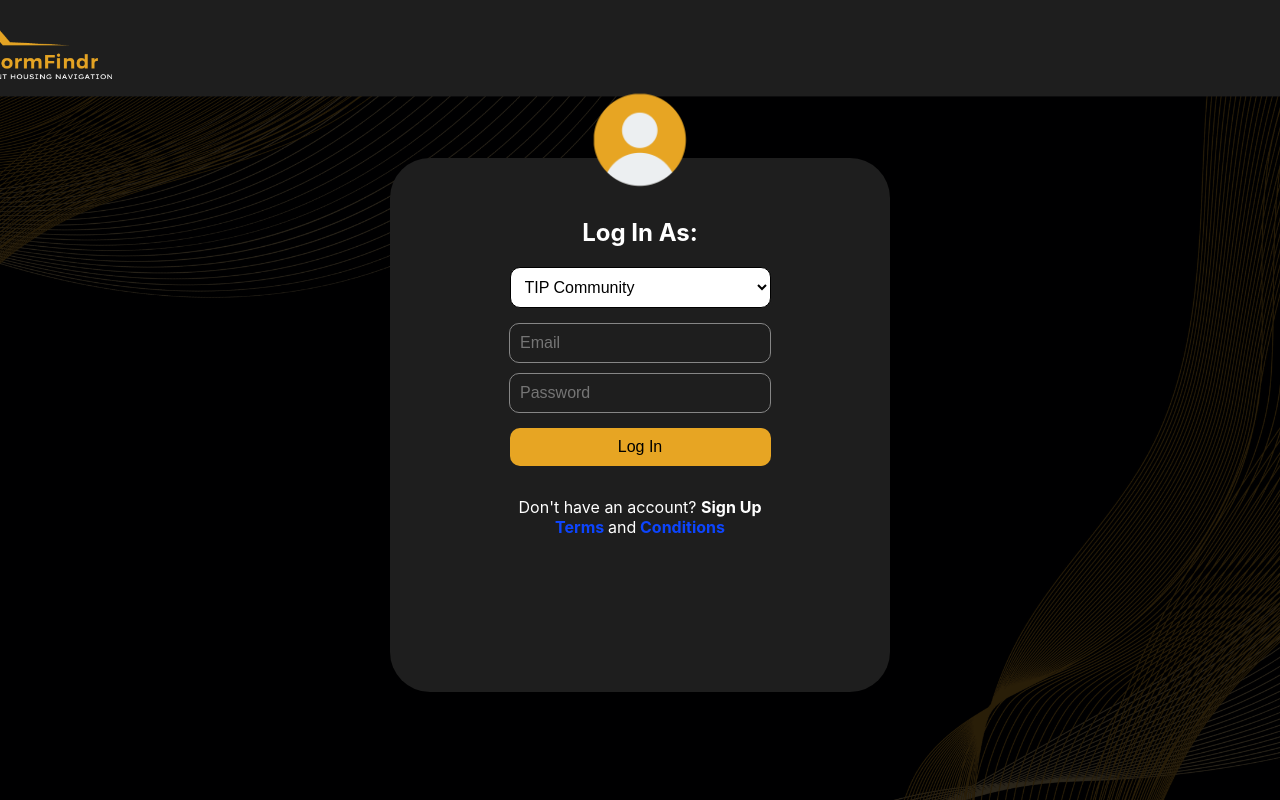
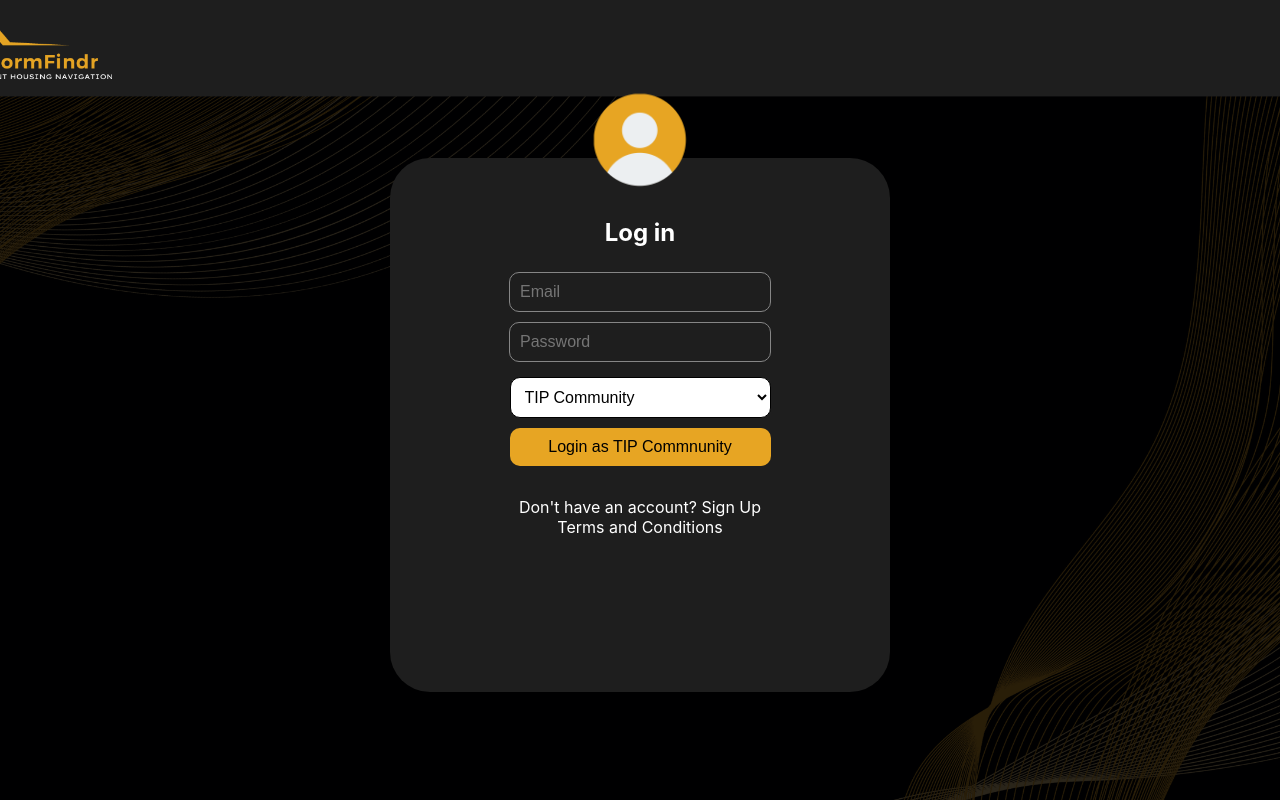
Before and after one commit to twinklegenon/dormfindr, a React (Create React App) app: page /login in a window 1280 px wide. Built offline with nearby package versions, Linux system fonts and the light colour scheme; the HTML template or start-up script is replaced by a standard one.

Commit message:
Update LogInScreen.js

```diff
--- a/src/user/LogInScreen.js
+++ b/src/user/LogInScreen.js
@@ -1,52 +1,90 @@
-// LogInScreen.js
-
-import React, { useState } from "react";
-import { useNavigate } from "react-router-dom";
-import "./LogInScreen.css";
-import backgroundImage from "../images/bg.png";
-import user from "../images/user.png";
+import React, { useState } from 'react';
+import { useNavigate } from 'react-router-dom';
+import axios from 'axios'; // Import axios for API calls
+import './LogInScreen.css';
+import backgroundImage from '../images/bg.png';
+import user from '../images/user.png';
 
 const LogInScreen = () => {
   const navigate = useNavigate();
-  const [selectedRole, setSelectedRole] = useState("TIP Community");
+  const [email, setEmail] = useState(''); // State for email
+  const [password, setPassword] = useState(''); // State for password
+  const [error, setError] = useState('');
+  const [selectedRole, setSelectedRole] = useState("TIP Commnunity", "Dormitory Provider");
+
+  const handleRoleChange = (event) => {
+    setSelectedRole(event.target.value)
+  };
 
 
-  const handleLogIn = () => {
-    // Perform your authentication logic here
-    // If authentication is successful, navigate to the HomeScreen
-    navigate("/home");
+  const handleLogIn = async () => {
+    let emailValidation = true;
+
+    if (selectedRole === "TIP Community") {
+      emailValidation = email.endsWith("@tip.edu.ph");
+      if (!emailValidation) {
+        setError('Only email addresses with the "@tip.edu.ph" domain are allowed for TIP Community.')
+        return;
+      }
+    }
+
+    if (selectedRole === "Dormitory Provider") {
+      emailValidation = email.endsWith("@gmail.com");
+      if (!emailValidation) {
+        setError('This organization email is not suitable for this Log In. Please use personal email.')
+        return;
+      }
+    };
+
+    try {
+      const response = await axios.post('http://localhost:4000/api/dormfindr/login', { email, password });
+      if (response.status === 200) {
+        navigate('/home');
+      } else {
+        setError('Login failed, please try again.');
+      }
+    } catch (error) {
+      setError(error.response ? error.response.data.message : 'Login failed, please try again.');
+    }
   };
 
   const handleTerms = () => {
-    navigate("/terms");
+    navigate('/terms');
   };
 
   return (
     <div className="login-screen" style={{ backgroundImage: `url(${backgroundImage})` }}>
-      <img src={user} alt="Logo" />
+      <img src={user} alt="User Logo" />
       <div className="login-container">
-        <h2>Log In As:</h2>
-        <div className="role-selection">
-          <select value={selectedRole} onChange={(e) => setSelectedRole(e.target.value)}>
+        <h2>Log in</h2>
+        {error && <div className="error-message">{error}</div>}
+        <div className="input-container">
+          <input
+            type="text"
+            placeholder="Email"
+            value={email}
+            onChange={(e) => setEmail(e.target.value)}
+          />
+        </div>
+        <div className="input-container">
+          <input
+            type="password"
+            placeholder="Password"
+            value={password}
+            onChange={(e) => setPassword(e.target.value)}
+          />
+        </div>
+        <div className="role-dropdown-container">
+          <select value={selectedRole} onChange={handleRoleChange}>
             <option value="TIP Community">TIP Community</option>
             <option value="Dormitory Provider">Dormitory Provider</option>
           </select>
         </div>
-        <div className="input-container">
-          <input type="text" placeholder="Email" />
-        </div>
-        <div className="input-container">
-          <input type="password" placeholder="Password" />
-        </div>
-        <button className="login-click" onClick={handleLogIn}>
-          Log In
-        </button>
+        <button className="login-click" onClick={handleLogIn}>Login as {selectedRole}</button>
         <p>
-          Don't have an account? <a href="/signup">Sign Up</a>
-          <br></br>
-          <b href="/terms" onClick={handleTerms}>Terms </b>
-          and
-          <b href="/terms" onClick={handleTerms}> Conditions</b>
+          Don't have an account? <span className="link" onClick={() => navigate('/signup')}>Sign Up</span>
+          <br />
+          <span className="link" onClick={handleTerms}>Terms</span> and <span className="link" onClick={handleTerms}>Conditions</span>
         </p>
       </div>
     </div>
```
